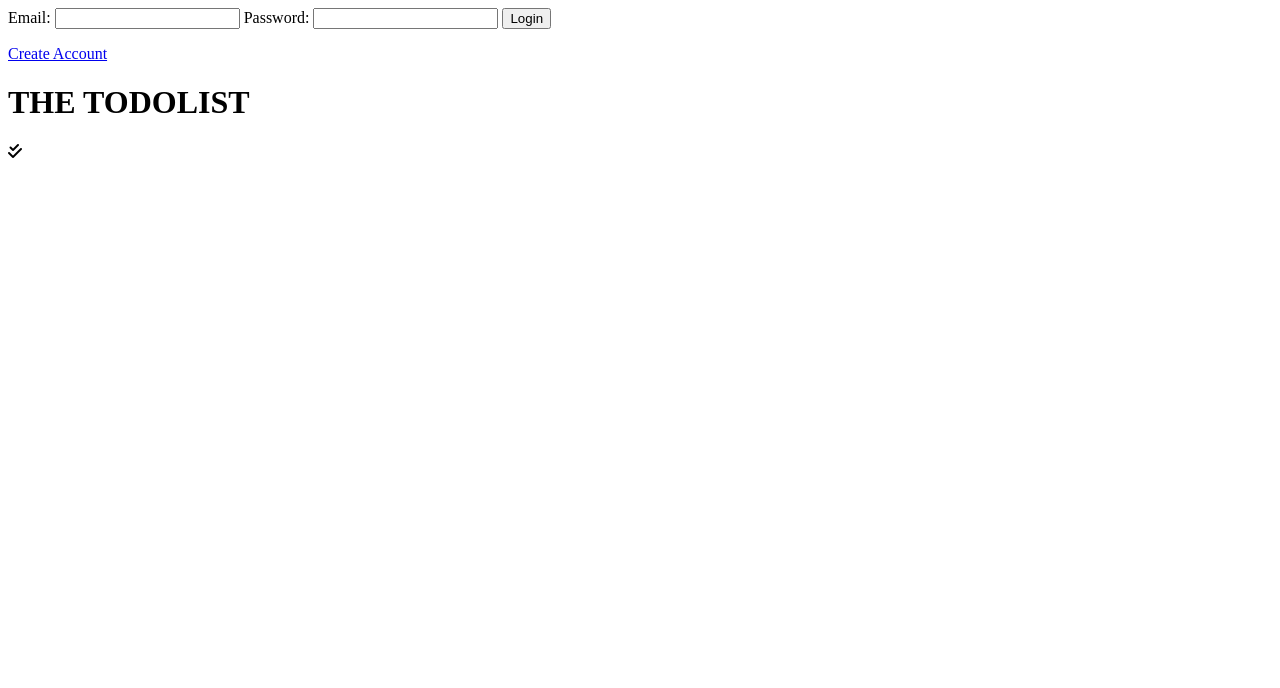
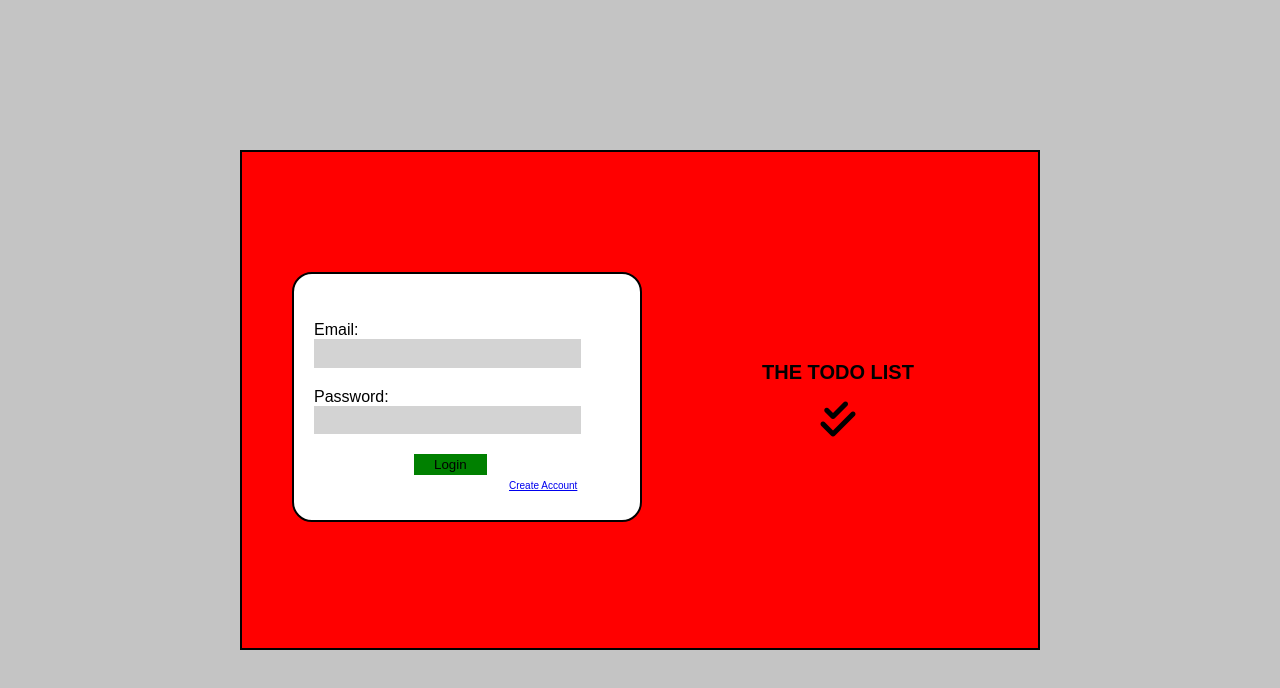
Before and after one commit to AyishaAlli/TodoList, a plain HTML site: page index.html in a window 1280 px wide. Drawn offline with Linux system fonts and the light colour scheme.

Commit message:
add style with css

```diff
--- a/index.html
+++ b/index.html
@@ -11,17 +11,23 @@
 <body>
     <div class="container">
        <div class="leftContainer">
+
         <form action="POST">
-        <label for="email">Email:</label>
-        <input type="email" id="email" name="email">
-        <label for="pw">Password:</label>
-        <input type="password" id="pw" name="password">
-        <button>Login</button>
+        <div class="email">
+            <label for="email">Email:</label>
+            <input type="email" id="email" name="email">
+        </div>
+        <div class="password">
+            <label for="pw">Password:</label>
+            <input type="password" id="pw" name="password">
+        </div>
+
+        <button id="logInBtn">Login</button>
     </form>
-    <p><a href="#">Create Account</a></p>
+    <p><a href="#" id="createNewAcc">Create Account</a></p>
     </div>
     <div class="rightContainer">
-        <h1>THE TODOLIST </h1>
+        <h1>THE TODO LIST </h1>
         <i class="fas fa-check-double"></i>
     </div>
     </div>
--- a/style.css
+++ b/style.css
@@ -0,0 +1,76 @@
+*{
+    box-sizing: border-box;
+    padding: 0;
+    margin: 0;
+}
+/* LOG IN PAGE LAYOUT */
+body{
+    background-color: #c4c4c4;
+    font-family: sans-serif;
+}
+.container{
+    display: flex;
+    border: 2px black solid;
+    position: fixed;
+    top: 50%;
+    left: 50%;
+    transform: translate(-50%, -50%);
+    width: 800px;
+    height: 500px;
+    background: red;
+}
+
+.leftContainer, .email, .password, .logInBtn{
+display: flex;
+flex-direction: column;
+justify-content: center;
+margin: 20px 0px 20px 0px
+}
+
+.leftContainer{
+    margin-left: 50px;
+    margin-top: 120px;
+    background-color: white;
+    width: 350px;
+    height: 250px;
+    top: 200px;
+    padding: 20px;
+    margin-right: 100px;
+    border: 2px black solid;
+    border-radius: 20px;
+
+}
+
+.rightContainer{
+padding: 20px;
+display: flex;
+flex-direction: column;
+justify-content: center;
+align-items: center;
+font-size: 10px;
+}
+
+/*INPUT SECTION - LEFT SIDE */
+#email, #pw{
+    padding: 0.5em;
+    width: 20em;
+    background-color: lightgray;
+    border: none;
+}
+
+#logInBtn{
+text-align: center;
+margin-left: 100px;
+padding: 3px 20px 3px 20px;
+background-color: green;
+border: 1px;
+}
+
+i{
+    font-size: 40px;
+    margin-top: 15px;
+}
+#createNewAcc{
+    margin-left: 195px;
+    font-size: 10px;
+}
```
